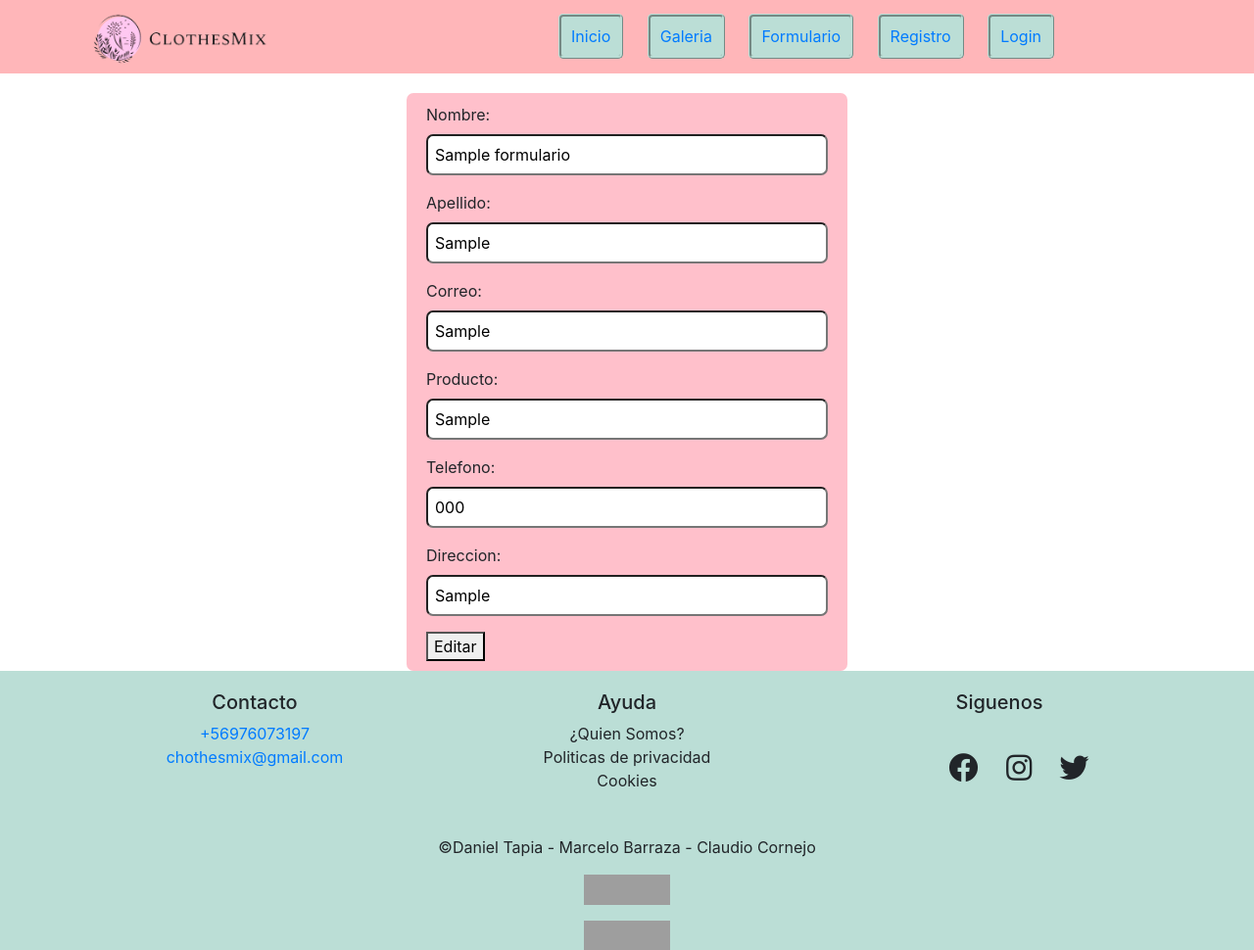
After one commit to DanielWiz/clothes_mix, a Django app: page /modificar/1 in a window 1280 px wide. The commit adds this page. Shown: the top 970 px of the page at 98% size. Run offline with Django 3.2, Linux system fonts and the light colour scheme; tables that the repository leaves empty hold one stand-in row (values such as "Sample post"); some libraries are stand-ins or nearby versions; grey boxes are pictures that could not be loaded.

Commit message:
crear Eduitar y eliminar falta redirijir boton de modificar

```diff
--- a/clothes_mix/forms.py
+++ b/clothes_mix/forms.py
@@ -1,6 +1,9 @@
 from django import forms
 from django.contrib.auth.forms import UserCreationForm
 from django.contrib.auth.models import User
+
+from django.forms import ModelForm
+from .models import Formulario
 
 class UserCreationForm(forms.ModelForm):
     """
@@ -36,3 +39,22 @@ class UserCreationForm(forms.ModelForm):
         if commit:
             user.save()
         return user
+
+class FormularioForm(forms.ModelForm):
+    class Meta:
+        model = Formulario
+        fields = [
+            'nombre',
+            'apellido',
+            'correo',
+            'producto',
+            'telefono',
+            'direccion']
+        labels ={
+            'nombre' : 'Nombre',
+            'apellido':'Apellido',
+            'correo' : 'Correo',
+            'producto':'Producto',
+            'telefono': 'Telefono',
+            'direccion': 'Direccion',
+        }
--- a/clothes_mix/models.py
+++ b/clothes_mix/models.py
@@ -3,6 +3,7 @@ from django.db import models
 
 # Create your models here.
 class Formulario(models.Model):
+    id = models.AutoField(primary_key=True)
     nombre = models.CharField(max_length=50)
     apellido = models.CharField(max_length=50)
     correo = models.EmailField(null=True)
--- a/clothes_mix/templates/form.html
+++ b/clothes_mix/templates/form.html
@@ -19,5 +19,5 @@
         <button id="ingresar" type="submit">Ingresar</button>
 
     </form>
-    <button id="mostrar" onclick="myFunction()">Mostrar datos</button>
+
 {% endblock %}
--- /dev/null
+++ b/clothes_mix/templates/modificar.html
@@ -0,0 +1,17 @@
+{% extends 'base.html' %}
+{% block head %}
+    <link rel="stylesheet" href="../static/css/form.css">
+{% endblock %}
+{% block content %}
+<form method="POST">
+    {{ form.as_p }}
+    {% csrf_token %}
+
+    <button type="submit" > Editar</button>
+
+
+
+</form>
+
+
+{% endblock %}
--- a/clothes_mix/urls.py
+++ b/clothes_mix/urls.py
@@ -8,8 +8,10 @@ urlpatterns = [
     path('galeria', views.galeria, name='galeria'),
     path('formulario', views.formulario, name='formulario'),
     path('formulario2',views.formulario2,name='formularioRegistro'),
-    path('datos', views.datos, name='datos'),
+
     path('registro/', core_views.signup, name='signup'),
 
     path('listar',views.datos_list, name='datos'),
+    path('modificar/<int:persona_id>',views.edit, name='modificar'),
+    path('delete/<int:persona_id>', views.delete),
 ]
--- a/clothes_mix/views.py
+++ b/clothes_mix/views.py
@@ -2,7 +2,7 @@ from django.shortcuts import render, redirect
 
 from django.contrib.auth import login, authenticate
 from django.contrib.auth.forms import UserCreationForm
-from .forms import UserCreationForm
+from .forms import UserCreationForm,FormularioForm
 from .models import Ropa,Formulario
 from django.template import loader
 from django.http import HttpResponse
@@ -60,7 +60,6 @@ def galeria(request):
     #Cargamos el archivo index.html que se encuentra en la carpeta 'templates'
     template = loader.get_template('galeria.html')
 
-    #Creamos el nombre 'deptos' para reutilizarlo en el archivo 'index.html'
     context = {
         'Ropas': cargarRopa,
     }
@@ -77,3 +76,28 @@ def datos_list(request):
         'Datos': cargarDatos,
     }
     return HttpResponse(template.render(context, request))
+
+
+#Editar
+def edit(request, persona_id):
+    instancia = Formulario.objects.get(id=persona_id)
+
+    form = FormularioForm(instance=instancia)
+
+    if request.method == "POST":
+        form = FormularioForm(request.POST, instance=instancia)
+        if form.is_valid():
+            instancia = form.save(commit=False)
+
+            instancia.save()
+
+
+    return render(request, "modificar.html", {'form': form})
+#Eliminar
+def delete(request, persona_id):
+    # Recuperamos la instancia de la persona y la borramos
+    instancia = Formulario.objects.get(id=persona_id)
+    instancia.delete()
+
+    # Después redireccionamos de nuevo a la lista
+    return redirect('/listar')
```
Also changed, not shown: clothes_mix/templates/datos.html (+9 -0 lines), media/ropas/saenai-heroine-no-sodatekata-character-image-song-eriri-spencer-386819.3.jpg (added).
